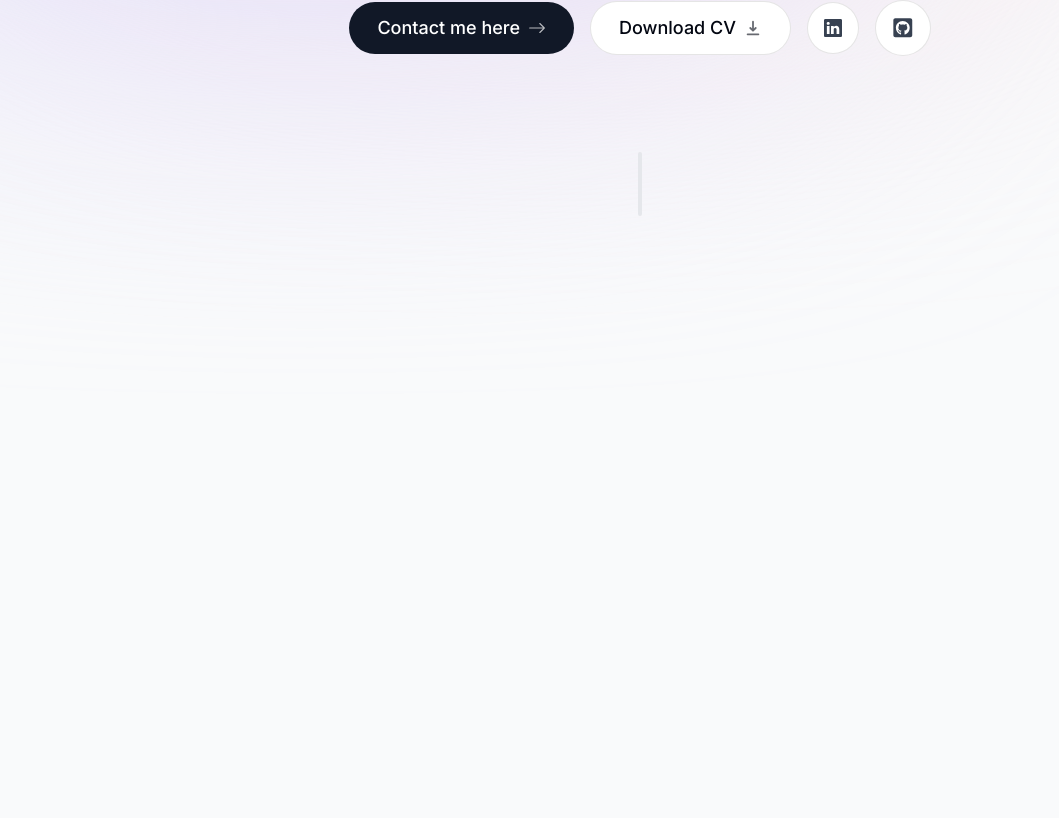
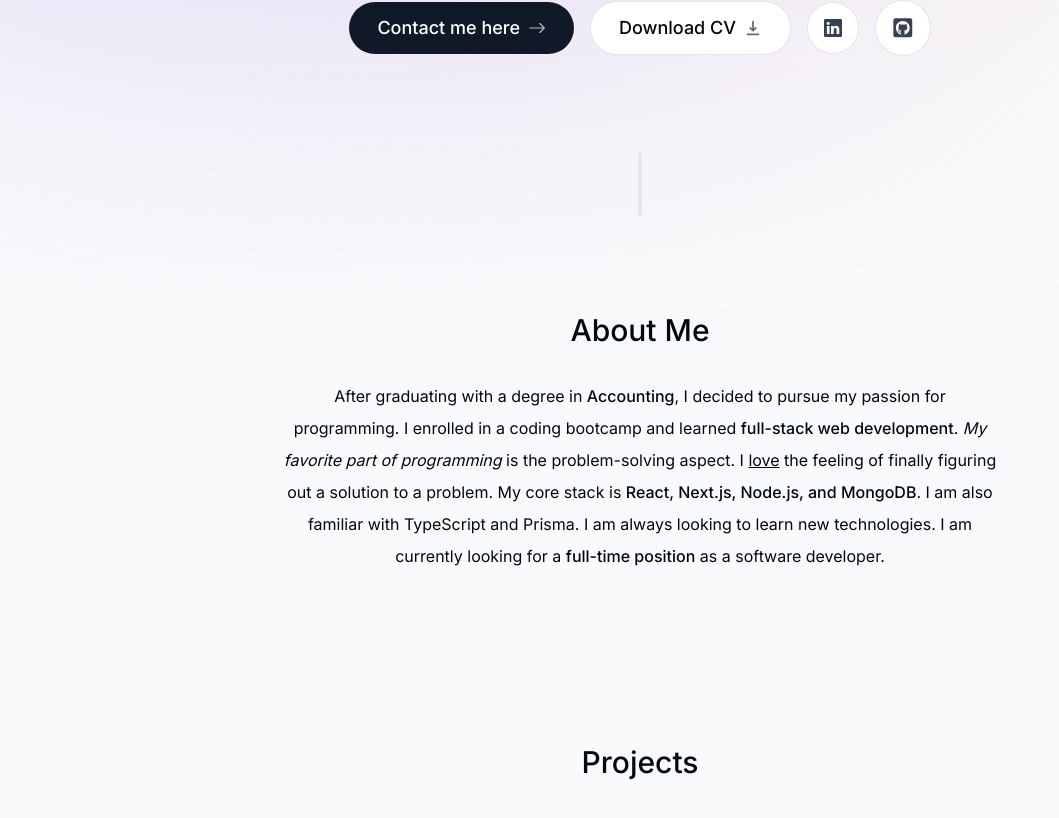
Before and after one commit to violetflash/portfolio, a Next.js app: page / in a window 1280 px wide. Shown: the part 512-1330 px from the top of the page, without its empty margins (0-1059 px from the left). Built offline with nearby package versions, Linux system fonts and the light colour scheme.

Commit message:
adding projects section

```diff
--- a/app/layout.tsx
+++ b/app/layout.tsx
@@ -1,5 +1,5 @@
 import './globals.css'
-import { Header } from '@/components/Header';
+import { Header } from '@/components/header';
 import { Inter } from 'next/font/google'
 
 const inter = Inter({subsets: ['latin']})
--- a/app/page.tsx
+++ b/app/page.tsx
@@ -1,11 +1,15 @@
-import { Intro } from '@/components/Intro';
-import { SectionDivider } from '@/components/SectionDivider';
+import { Intro } from '@/components/intro';
+import { Projects } from '@/components/projects';
+import { SectionDivider } from '@/components/section-divider';
+import { About } from '@/components/about';
 
 export default function Home() {
   return (
     <main className="flex flex-col items-center px-4">
       <Intro />
       <SectionDivider />
+      <About />
+      <Projects />
     </main>
   )
 }
--- a/components/SectionDivider.tsx
+++ /dev/null
@@ -1,13 +0,0 @@
-// @flow
-import * as React from 'react';
-
-type Props = {
-
-};
-export const SectionDivider = (props: Props) => {
-  return (
-    <div className="bg-gray-200 my-24 h-16 w-1 rounded-full hidden sm:block">
-
-    </div>
-  );
-};
--- /dev/null
+++ b/components/about.tsx
@@ -0,0 +1,38 @@
+"use client"
+// @flow
+import { SectionHeading } from '@/components/section-heading';
+import { motion } from 'framer-motion';
+import * as React from 'react';
+
+type Props = {
+
+};
+export const About = (props: Props) => {
+  return (
+    <motion.section
+      className="max-w-[45rem] text-center leading-8 sm:mb-40"
+      initial={{ opacity: 0, y: 100 }}
+      animate={{ opacity: 1, y: 0 }}
+      transition={{ delay: 0.175 }}
+    >
+      <SectionHeading text="About Me" />
+      <p className="mb-3">
+        After graduating with a degree in{" "}
+        <span className="font-medium">Accounting</span>, I decided to pursue my
+        passion for programming. I enrolled in a coding bootcamp and learned{" "}
+        <span className="font-medium">full-stack web development</span>.{" "}
+        <span className="italic">My favorite part of programming</span> is the
+        problem-solving aspect. I <span className="underline">love</span> the
+        feeling of finally figuring out a solution to a problem. My core stack
+        is{" "}
+        <span className="font-medium">
+          React, Next.js, Node.js, and MongoDB
+        </span>
+        . I am also familiar with TypeScript and Prisma. I am always looking to
+        learn new technologies. I am currently looking for a{" "}
+        <span className="font-medium">full-time position</span> as a software
+        developer.
+      </p>
+    </motion.section>
+  );
+};
--- a/components/Intro.tsx
+++ b/components/intro.tsx
@@ -52,7 +52,7 @@
           </motion.span>
         </div>
       </div>
-      <motion.p
+      <motion.h1
         initial={{ opacity: 0, y: 100 }}
         animate={{ opacity: 1, y: 0 }}
         className="mb-10 mt-4 px-4 text-2xl font-medium !leading-[1.5] sm:text-4xl"
@@ -62,7 +62,7 @@
         <span className="font-bold">4 years</span> of experience. I enjoy
         building <span className="italic">sites & apps</span>. My focus is{" "}
         <span className="underline">React (Next.js)</span>.
-      </motion.p>
+      </motion.h1>
       <motion.div
         initial={{ opacity: 0, y: 100 }}
         animate={{ opacity: 1, y: 0 }}
--- /dev/null
+++ b/components/projects.tsx
@@ -0,0 +1,17 @@
+// @flow
+import { SectionHeading } from '@/components/section-heading';
+import * as React from 'react';
+
+type Props = {
+
+};
+export const Projects = (props: Props) => {
+  return (
+    <section>
+      <SectionHeading text="Projects" />
+      <div>
+
+      </div>
+    </section>
+  );
+};
--- /dev/null
+++ b/components/section-divider.tsx
@@ -0,0 +1,20 @@
+"use client"
+// @flow
+import { motion } from 'framer-motion';
+import * as React from 'react';
+
+type Props = {
+
+};
+export const SectionDivider = (props: Props) => {
+  return (
+    <motion.div
+      className="bg-gray-200 my-24 h-16 w-1 rounded-full hidden sm:block"
+      initial={{ opacity: 0, y: 100 }}
+      animate={{ opacity: 1, y: 0 }}
+      transition={{ delay: 0.125 }}
+    >
+
+    </motion.div>
+  );
+};
--- /dev/null
+++ b/components/section-heading.tsx
@@ -0,0 +1,11 @@
+// @flow
+import * as React from 'react';
+
+type Props = {
+  text: string
+};
+export const SectionHeading = ({text}: Props) => (
+    <h2 className="text-3xl font-medium capitalize mb-8">
+      {text}
+    </h2>
+);
--- a/package.json
+++ b/package.json
@@ -3,7 +3,7 @@
   "version": "0.1.0",
   "private": true,
   "scripts": {
-    "dev": "next dev",
+    "dev": "next dev -p 8080",
     "build": "next build",
     "start": "next start",
     "lint": "next lint"
```
Also changed, not shown: components/header.tsx (renamed from components/Header.tsx).
